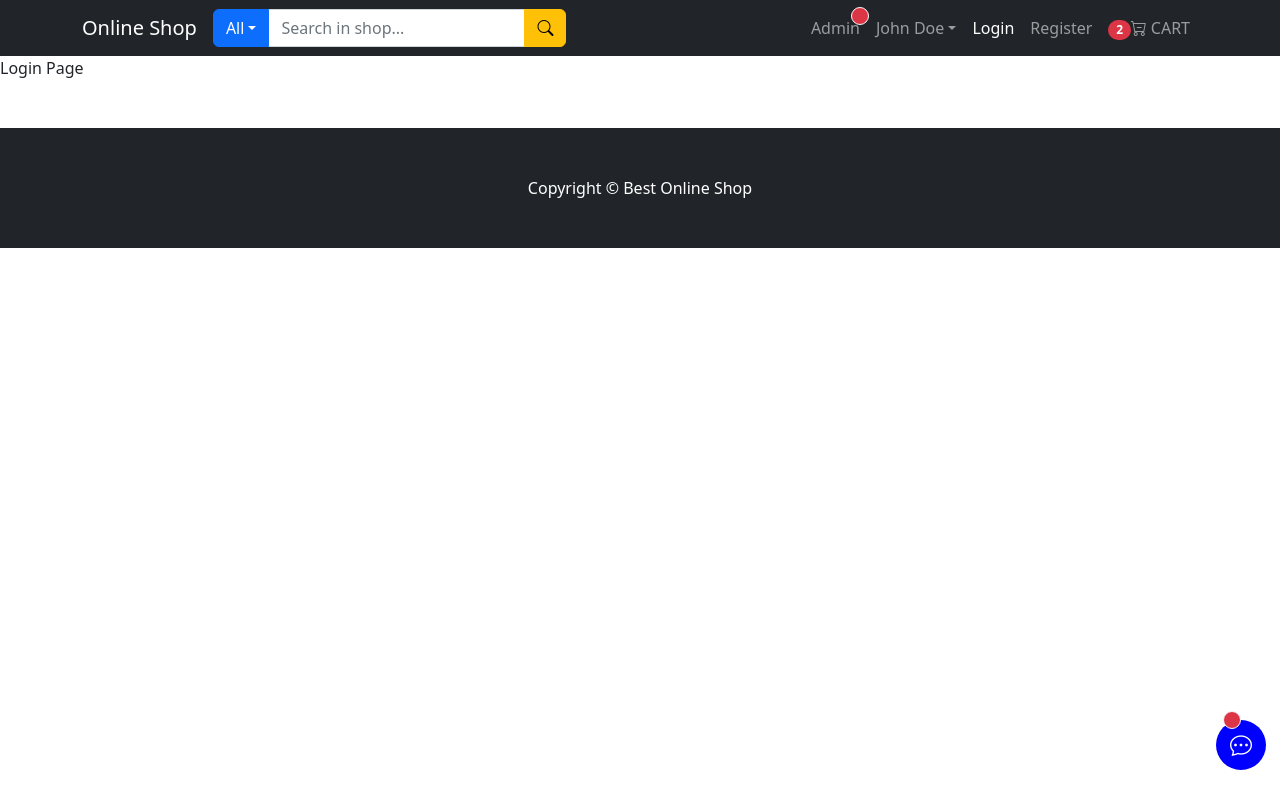
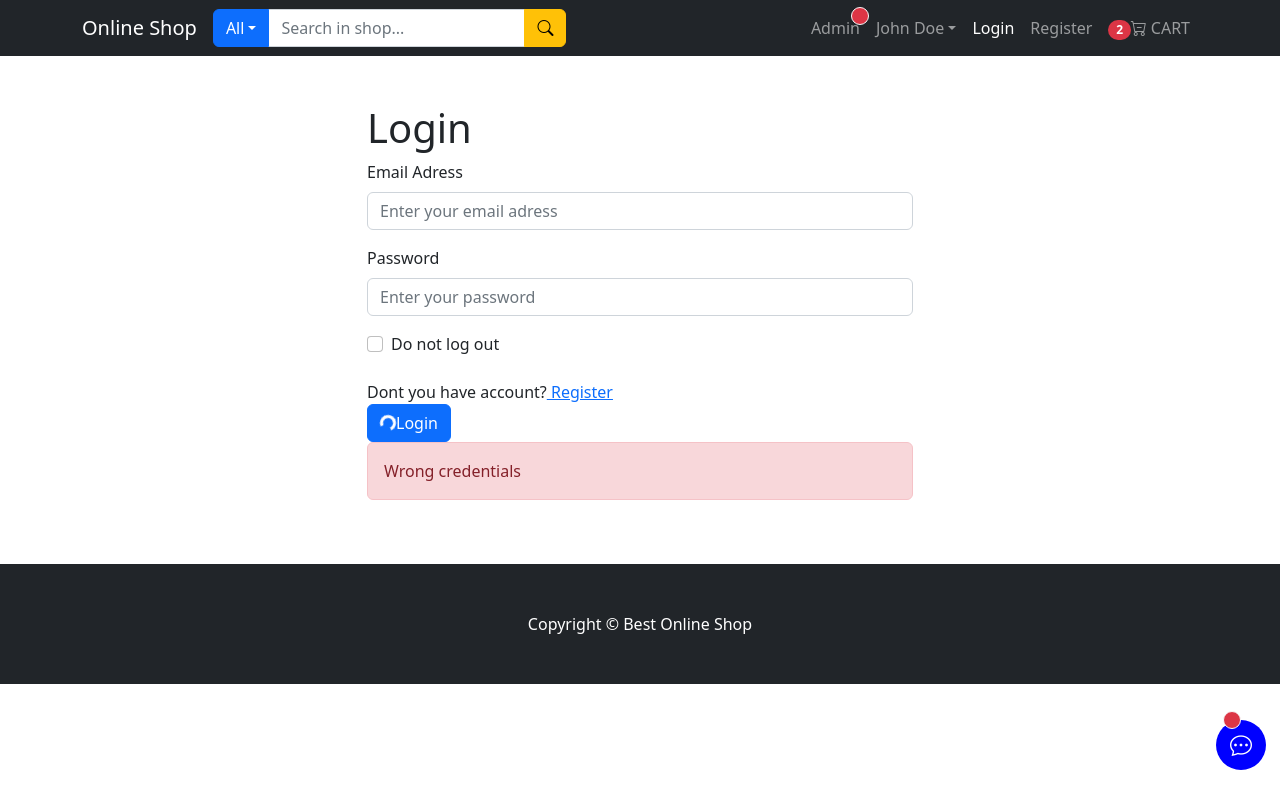
Before and after one commit to ArifBabayev05/ECommerce-MERN, a React (Create React App) app: page /login in a window 1280 px wide. Built offline with nearby package versions, Linux system fonts and the light colour scheme.

Commit message:
Login page created

```diff
--- a/src/pages/LoginPage.js
+++ b/src/pages/LoginPage.js
@@ -1,4 +1,86 @@
-const LoginPage = () =>{
-    return <p>Login Page</p>
+import { Container, Row, Col, Form, Button, Spinner, Alert } from "react-bootstrap";
+import { useState } from "react";
+import { Link } from "react-router-dom";
+
+
+const LoginPage = () => {
+    const [validated, setValidated] = useState(false);
+
+
+    const handleSubmit = (event) => {
+        const form = event.currentTarget;
+        if (form.checkValidity() === false) {
+            event.preventDefault();
+            event.stopPropagation();
+        }
+
+        setValidated(true);
+    };
+
+    return (
+        <Container>
+            <Row className="mt-5 justify-content-md-center">
+                <Col md={6}>
+                    <h1>Login</h1>
+                    <Form noValidate validated={validated} onSubmit={handleSubmit}>
+
+
+
+                        <Form.Group className='mb-3' controlId="formBasicEmail">
+                            <Form.Label>Email Adress</Form.Label>
+                            <Form.Control
+                                required
+                                type="email"
+                                placeholder="Enter your email adress"
+                                name="email"
+                            />
+                        </Form.Group>
+
+                        <Form.Group className='mb-3' controlId="formBasicPassword">
+                            <Form.Label>Password</Form.Label>
+                            <Form.Control
+                                required
+                                type="password"
+                                placeholder="Enter your password"
+                                name="password"
+                            />
+                        </Form.Group>
+
+                        <Form.Group className='mb-3' controlId="formBasicCheckBox">
+
+                            <Form.Check
+                                type="checkbox"
+                                name="doNotLogOut"
+                                label="Do not log out"
+                            />
+                        </Form.Group>
+
+                        <Row className='pt-2'>
+                            <Col>
+                                Dont you have account?
+                                <Link to={"/register"}> Register </Link>
+                            </Col>
+                        </Row>
+
+                        <Button variant='primary' type="submit">
+                            <Spinner
+                                as="span"
+                                animation="border"
+                                size="sm"
+                                role="status"
+                                aria-hidden="true"
+                            />
+                            Login
+                        </Button>
+
+                        <Alert show={true} variant='danger'>
+                            Wrong credentials
+                        </Alert>
+
+                    </Form>
+                </Col>
+            </Row>
+        </Container>
+    );
 }
 export default LoginPage
--- a/src/pages/RegisterPage.js
+++ b/src/pages/RegisterPage.js
@@ -1,4 +1,4 @@
-import { Container, Row, Col, InputGroup, Form, Button, Spinner, Alert } from "react-bootstrap";
+import { Container, Row, Col, Form, Button, Spinner, Alert } from "react-bootstrap";
 import { useState } from "react";
 import { Link } from "react-router-dom";
 const RegisterPage = () => {
```
